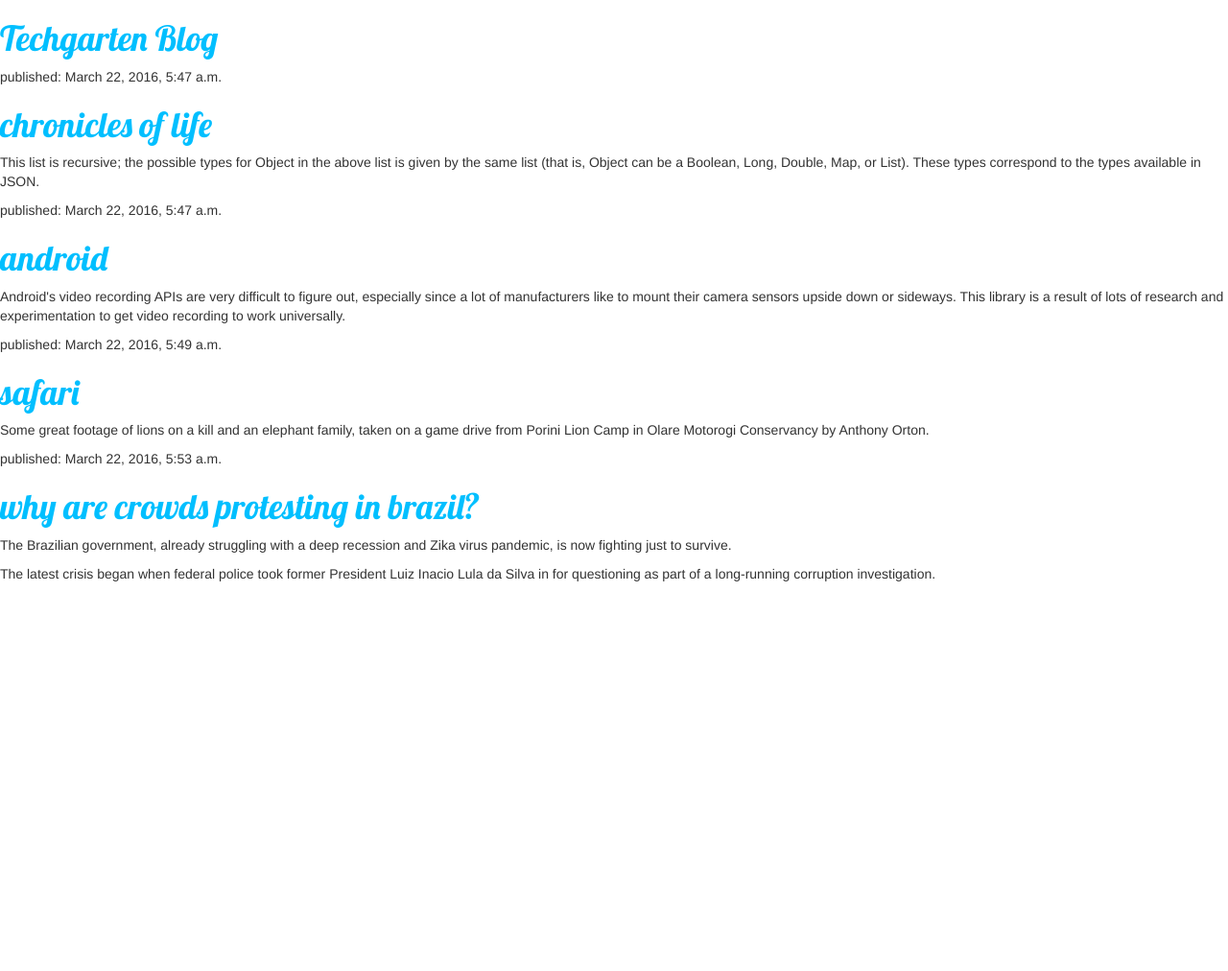
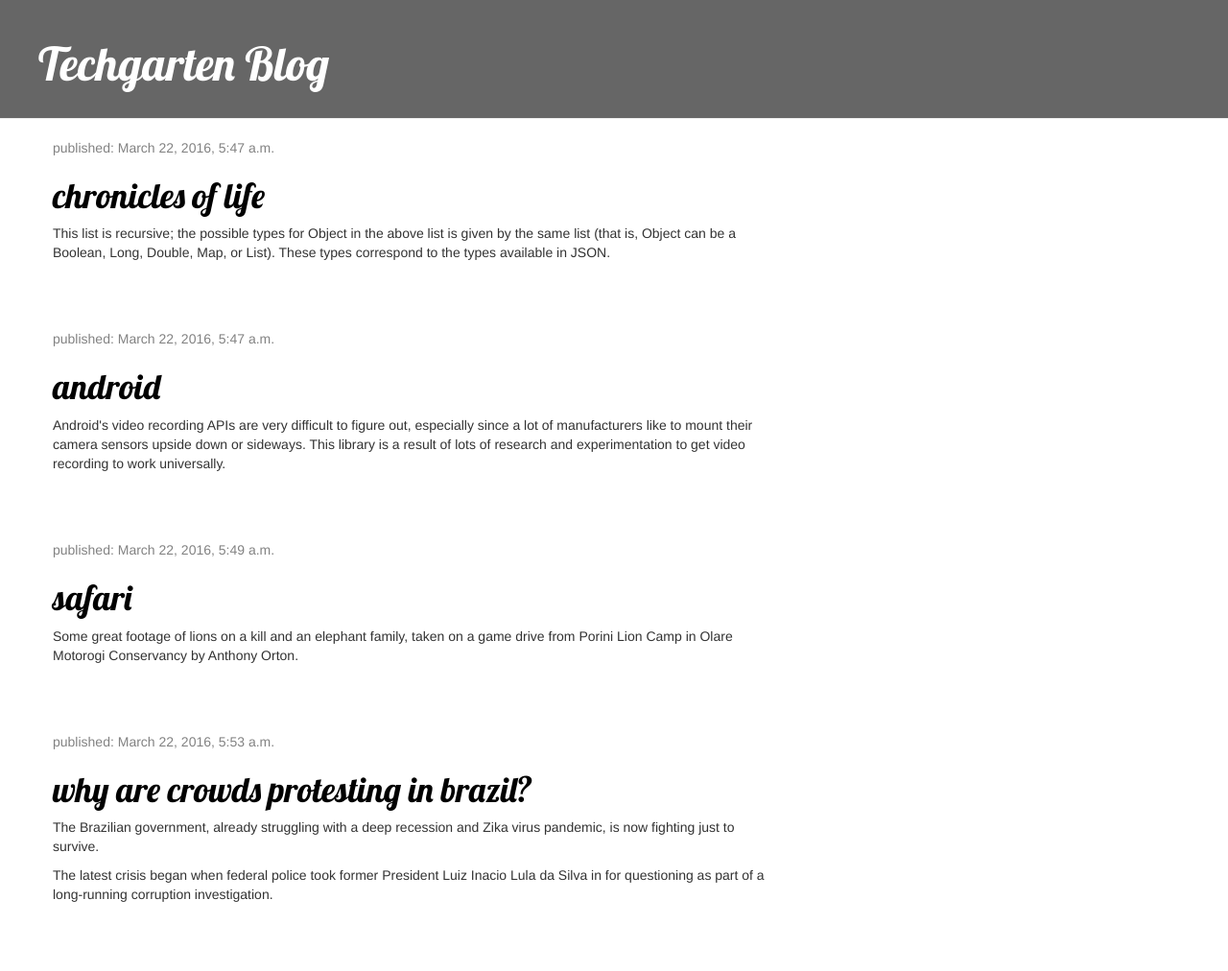
Before and after one commit to PhillMue/techgarten, a Django app: page / in a window 1280 px wide. Shown: the whole page at 96% size. Before the commit the page ends 606 px from the top, so only its background shows below. Run offline with Django 3.2, Linux system fonts and the light colour scheme; data comes from the database, SQL or seed files in the repository; some libraries are stand-ins or nearby versions.

Commit message:
added classes to html

```diff
--- a/blog/templates/blog/post_list.html
+++ b/blog/templates/blog/post_list.html
@@ -11,16 +11,24 @@
 
     </head>
     <body>
-        <div>
+        <div class="page-header">
             <h1><a href="">Techgarten Blog</a></h1>
         </div>
 
-      {% for post in posts %}
-    <div>
-        <p>published: {{ post.published_date }}</p>
-        <h1><a href="">{{ post.title }}</a></h1>
-        <p>{{ post.text|linebreaks }}</p>
+     <div class="content container">
+    <div class="row">
+        <div class="col-md-8">
+            {% for post in posts %}
+                <div class="post">
+                    <div class="date">
+                        <p>published: {{ post.published_date }}</p>
+                    </div>
+                    <h1><a href="">{{ post.title }}</a></h1>
+                    <p>{{ post.text|linebreaks }}</p>
+                </div>
+            {% endfor %}
+        </div>
     </div>
-{% endfor %}
+</div>
     </body>
 </html>
```
